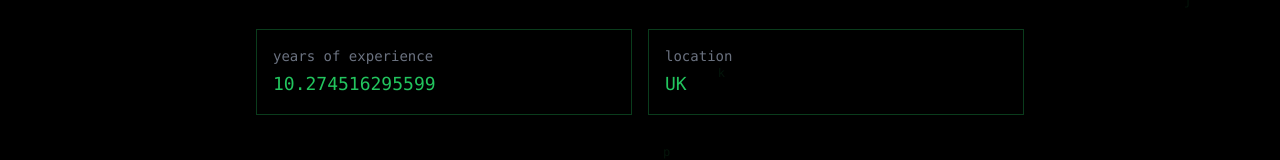
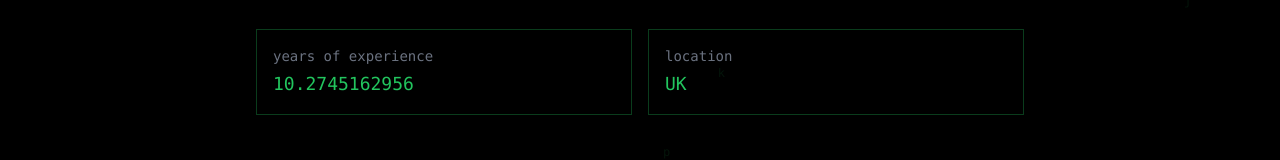
Before and after one commit to Ankrath/ankrath-dev, a React (Vite) app: page / in a window 1280 px wide. Shown: the part 527-687 px from the top of the page. Built offline with nearby package versions, Linux system fonts and the light colour scheme.

Commit message:
Decreases years of experience decimals

```diff
--- a/src/App.tsx
+++ b/src/App.tsx
@@ -130,7 +130,7 @@ const App = () => {
                   <div className='text-sm text-gray-500'>
                     years of experience
                   </div>
-                  <div className='mt-1'>{yearsExperience.toFixed(12)}</div>
+                  <div className='mt-1'>{yearsExperience.toFixed(10)}</div>
                 </div>
                 <div className='border border-green-500/30 p-4'>
                   <div className='text-sm text-gray-500'>location</div>
```
